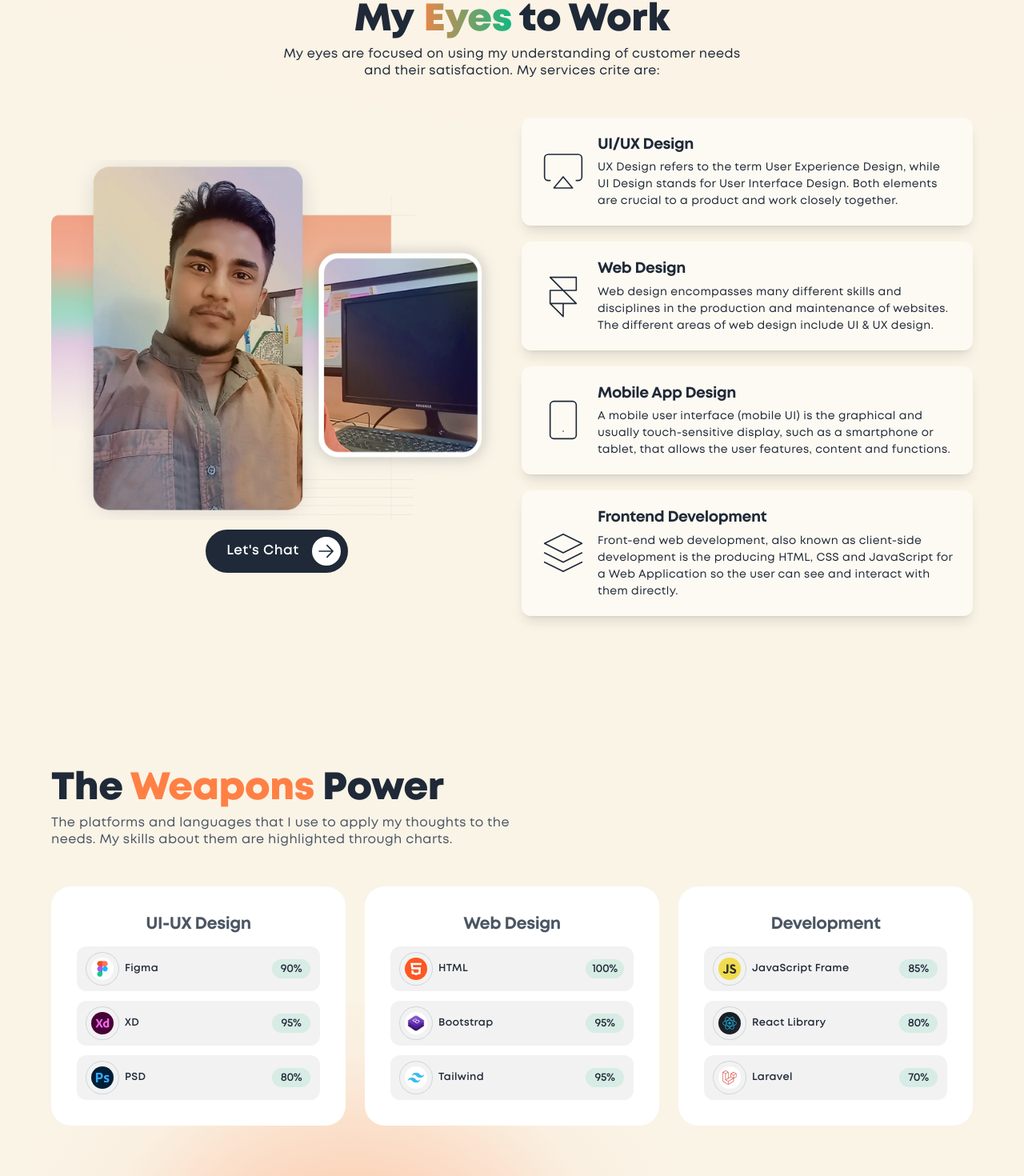
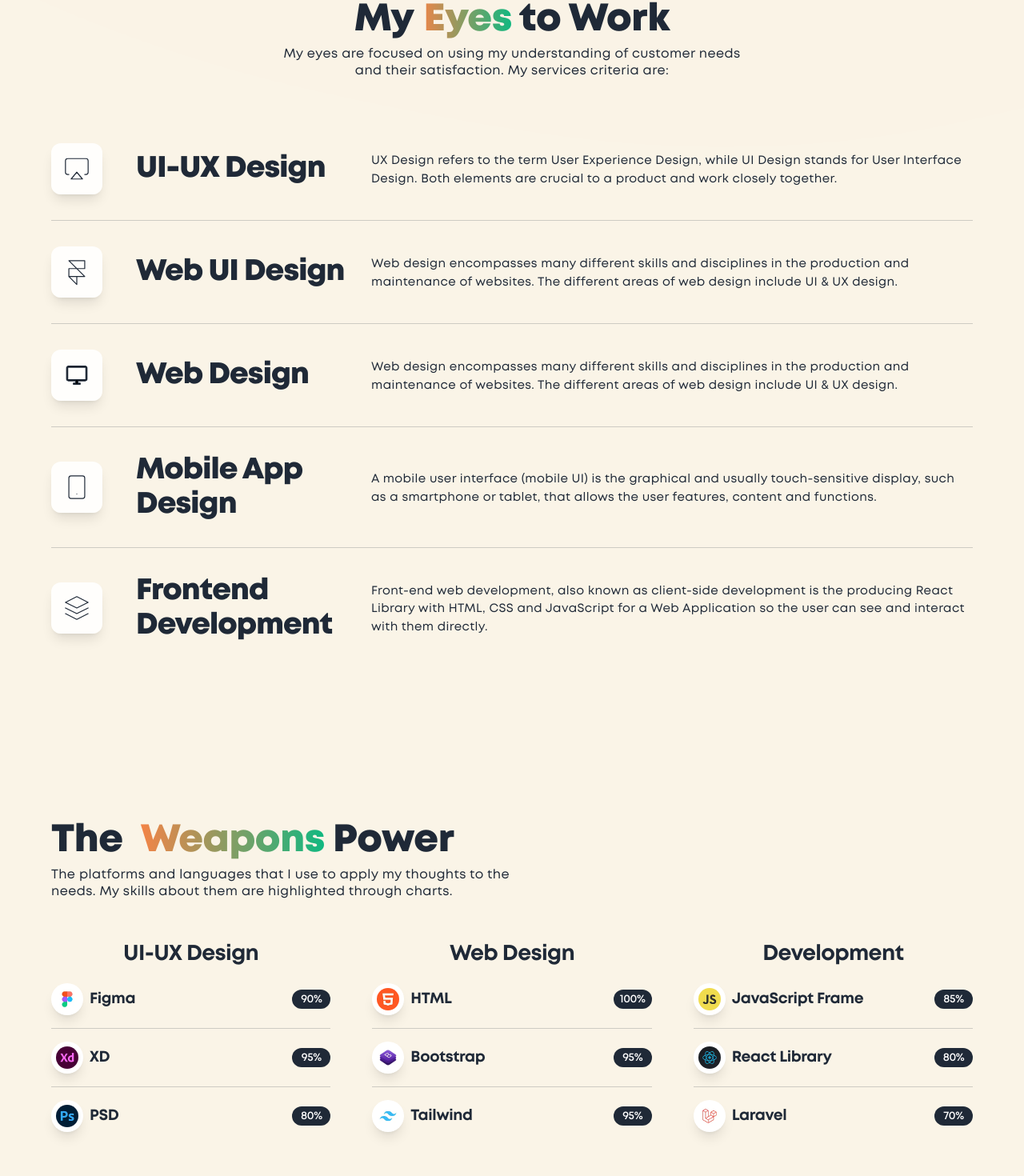
Before and after one commit to ToukirRj/Portfolio, a React (Vite) app: page / in a window 1280 px wide. Shown: the part 1615-3085 px from the top of the page at 80% size. Built offline with nearby package versions, Linux system fonts and the light colour scheme.

Commit message:
no message

```diff
--- a/src/SASS/custom.scss
+++ b/src/SASS/custom.scss
@@ -80,24 +80,6 @@ header{
         .no-respons{
             @apply transform-none;
         }
-    }
-}
-
-
-//skills
-.skill-item{
-    @apply flex items-center justify-between px-3 py-2 bg-[#f2f2f2] rounded-xl;
-    .img-holder{
-        @apply relative flex h-10 w-10 flex-none items-center justify-center rounded-full ring-1 ring-gray-300;
-        img{
-            @apply h-7 w-7 overflow-hidden rounded-full;
-        }
-    }
-    dd{
-        @apply text-[13px] font-[500] tracking-wide text-gray-800 w-full;
-    }
-    .counter{
-        @apply flex items-center justify-center text-[#1F2937] font-medium text-[14px] w-12 h-6 rounded-full bg-[#10B881]/[.12];
     }
 }
 
@@ -223,17 +205,8 @@ header{
 
 
 //experience
-.expo-link:first-child{
+.expo-link{
     @apply bg-[#0FB87F]/[.1] hover:bg-[#10B881]/[.25];
-}
-.expo-link:nth-child(2){
-    @apply bg-[#0FB87F]/[.1] hover:bg-[#10B881]/[.25];
-}
-.expo-link:nth-child(3){
-    @apply bg-[#0FB87F]/[.1] hover:bg-[#10B881]/[.25];
-}
-.gradient-stops{
-    background-image:radial-gradient(rgba(255,128,69,1), rgba(255,128,69,.9), rgba(255,128,69,.5), rgba(255,128,69,.1), transparent ,transparent);
 }
 
 
--- a/src/components/Eyes.jsx
+++ b/src/components/Eyes.jsx
@@ -1,6 +1,4 @@
 
-import Mission from '/img/mission.webp'
-import { Link } from 'react-router-dom'
 import serviceData from '../datas/serviceData';
 
 const Eyes = () => {
@@ -12,33 +10,24 @@ const Eyes = () => {
                         <h2 className="text-3xl font-bold text-[#1F2937] md:text-4xl xl:text-5xl">My
                         <span className="bg-gradient-to-r from-[#ff8144] to-[#10b881] inline-block text-transparent bg-clip-text ps-3">Eyes</span> to Work</h2>
                         <p className="mx-auto max-w-full mt-2 text-[#1F2937] sm:w-3/6 w-full sm:text-[16px] text-[14px] font-[400] tracking-wide leading-[21px]">
-                            My eyes are focused on using my understanding of customer needs and their satisfaction. My services crite are:
+                            My eyes are focused on using my understanding of customer needs and their satisfaction. My services criteria are:
                         </p>
                     </div>
                     <div className="sm:mt-12 mt-8 animatable">
                         <div className="gap-6 space-y-0 flex sm:flex-row flex-col items-center">
-                            <div className="sm:w-1/2 w-full">
-                                <img src={Mission} className="mx-auto max-w-full" alt="me" loading="lazy"/>
-                                <div className="mt-3 flex justify-center">
-                                    <Link to="https://wa.me/8801753778070" target="_blank" className="group h-[54px] w-auto relative flex items-center rounded-full ps-6 pe-[7px] border-2 border-[#1F2937] bg-[#1F2937]">
-                                        <span className='text-[#fff] group-hover:text-[#FB8245] text-[17px] font-[500] pe-4 tracking-wide'>Let's Chat</span>
-                                        <span className='w-[36px] h-[36px] rounded-full bg-[#fff] group-hover:bg-[#FB8245] flex items-center justify-center'>
-                                            <svg xmlns="http://www.w3.org/2000/svg" width="26" height="26" viewBox="0 0 1024 1024">
-                                                <path fill="#1F2937" d="M754.752 480H160a32 32 0 1 0 0 64h594.752L521.344 777.344a32 32 0 0 0 45.312 45.312l288-288a32 32 0 0 0 0-45.312l-288-288a32 32 0 1 0-45.312 45.312L754.752 480z"/>
-                                            </svg>
-                                        </span>
-                                    </Link>
-                                </div>
-                            </div>
-                            <div className="relative sm:w-1/2 w-full space-y-5 animatable">
+                            <div className="relative w-full divide-y divide-[#1F2937]/[0.2]">
                                 {serviceData.map(service => (
-                                    <div key={service.id} className="flex sm:flex-row flex-col items-center gap-4 bg-white/[0.5] bg-blur shadow-lg rounded-xl px-6 py-5 animatable">
-                                        <div className="w-[55px] h-auto text-center">
-                                            <svg xmlns="http://www.w3.org/2000/svg" width="56" height="56" viewBox="0 0 24 24" fill="none" stroke={service.iconColor} strokeWidth=".7" strokeLinecap="round" strokeLinejoin="round" className={`feather feather-${service.iconPath}`} dangerouslySetInnerHTML={{ __html: service.iconStyle }}/>
+                                    <div key={service.id} className="flex sm:flex-row flex-col items-center gap-3 py-8 animatable">
+                                        <div className="w-1/12">
+                                            <span className='w-16 h-16 rounded-xl bg-white/[0.85] shadow-lg shadow-primary/10 flex items-center justify-center'>
+                                                <svg xmlns="http://www.w3.org/2000/svg" width="34" height="34" viewBox="0 0 24 24" fill="none" stroke={service.iconColor} strokeWidth=".85" strokeLinecap="round" strokeLinejoin="round" className={`feather feather-${service.iconPath}`} dangerouslySetInnerHTML={{ __html: service.iconStyle }}/>
+                                            </span>
                                         </div>
-                                        <div className="w-full">
-                                            <h4 className="text-[19px] font-[600] tracking-tight text-[#1F2937] sm:text-start text-center">{service.title}</h4>
-                                            <p className="mt-1 text-[14px] font-[400] text-[#1F2937] tracking-wide sm:text-start text-center">{service.description}</p>
+                                        <div className='w-3/12'>
+                                            <h4 className="text-[37px] leading-[43px] font-[700] tracking-tight text-[#1F2937] sm:text-start text-center">{service.title}</h4>
+                                        </div>
+                                        <div className='w-8/12'>
+                                            <p className="mt-1 text-[15px] font-[400] text-[#1F2937] tracking-wide sm:text-start text-center">{service.description}</p>
                                         </div>
                                     </div>
                                 ))}
--- a/src/components/Myself.jsx
+++ b/src/components/Myself.jsx
@@ -45,7 +45,7 @@ const Myself = () => {
                                     </p>
                                     <div className="mt-6 flex justify-start">
                                         <Link to="https://wa.me/8801753778070" target="_blank" className="group h-[54px] w-auto relative flex items-center rounded-full ps-6 pe-[7px] border-2 border-[#1F2937] bg-[#1F2937]">
-                                            <span className='text-[#fff] group-hover:text-[#FB8245] text-[17px] font-[500] pe-4 tracking-wide'>Let's Chat</span>
+                                            <span className='text-[#fff] group-hover:text-[#FB8245] text-[17px] font-[500] pe-4 tracking-wide'>Let&apos;s Chat</span>
                                             <span className='w-[36px] h-[36px] rounded-full bg-[#fff] group-hover:bg-[#FB8245] flex items-center justify-center'>
                                                 <svg xmlns="http://www.w3.org/2000/svg" width="26" height="26" viewBox="0 0 1024 1024">
                                                     <path fill="#1F2937" d="M754.752 480H160a32 32 0 1 0 0 64h594.752L521.344 777.344a32 32 0 0 0 45.312 45.312l288-288a32 32 0 0 0 0-45.312l-288-288a32 32 0 1 0-45.312 45.312L754.752 480z"/>
--- a/src/components/Weapons.jsx
+++ b/src/components/Weapons.jsx
@@ -3,35 +3,35 @@ import skillsData from '../datas/skillsData';
 
 const Weapons = () => {
   return (
-    <section className="sm:py-24 py-12 relative">
-      <div className="mx-auto px-4 sm:px-12 xl:max-w-6xl xl:px-0 relative z-10 animatable">
+    <section className="sm:py-24 py-12 relative z-20">
+      <div className="mx-auto px-4 sm:px-12 xl:max-w-6xl xl:px-0 animatable">
         <div className="relative">
           <h2 className="text-3xl font-bold text-[#1F2937] md:text-4xl xl:text-5xl sm:text-start text-center">
-            The <span className="text-[#FF8045]">Weapons</span> Power
+            The <span className="bg-gradient-to-r from-[#ff8144] to-[#10b881] inline-block text-transparent bg-clip-text ps-3">Weapons</span> Power
           </h2>
-          <p className="mt-2 text-gray-600 sm:w-3/6 w-full sm:text-[16px] text-[14px] font-[400] tracking-wide leading-[21px] sm:text-start text-center">
+          <p className="mt-2 text-[#1F2937] sm:w-3/6 w-full sm:text-[16px] text-[14px] font-[400] tracking-wide leading-[21px] sm:text-start text-center">
             The platforms and languages that I use to apply my thoughts to the needs. My skills about them are highlighted through charts.
           </p>
         </div>
 
         <div className="sm:mt-12 mt-8 relative z-10">
-          <div className="gap-6 space-y-0 flex sm:flex-row flex-col items-center">
+          <div className="gap-6 space-x-7 flex sm:flex-row flex-col items-center">
             {skillsData.map((category, index) => (
               <div key={index} className="sm:w-1/3 w-full">
-                <div className="rounded-[25px] bg-white bg-blur p-8 animatable">
+                <div className="bg-blur animatable">
                   <h2 className="flex items-center">
-                    <span className="text-[21px] text-center w-full font-semibold tracking-tight text-gray-600">{category.title}</span>
+                    <span className="text-[27px] text-center w-full font-[600] tracking-tight text-[#1F2937]">{category.title}</span>
                   </h2>
-                  <div className="mt-3 space-y-3">
+                  <div className="divide-y divide-[#1F2937]/[.2]">
                     {category.skills.map((skill, skillIndex) => (
-                      <div key={skillIndex} className="skill-item">
+                      <div key={skillIndex} className="flex items-center justify-between py-4">
                         <div className="flex gap-2 items-center">
-                          <div className="img-holder">
-                            <img src={skill.icon} alt="icon" width="28" height="28" />
+                          <div className="relative flex h-10 w-10 flex-none items-center justify-center rounded-full bg-white shadow-lg shadow-primary/30">
+                            <img src={skill.icon} alt="icon" width="28" height="28" className='h-7 w-7 overflow-hidden rounded-full'/>
                           </div>
-                          <dd>{skill.name}</dd>
+                          <dd className='text-[#1F2937] font-[600] text-[19px]'>{skill.name}</dd>
                         </div>
-                        <div className="counter">{skill.percent}%</div>
+                        <div className="flex items-center justify-center text-white font-medium text-[14px] w-12 h-6 rounded-full bg-[#1F2937]">{skill.percent}%</div>
                       </div>
                     ))}
                   </div>
--- a/src/datas/serviceData.jsx
+++ b/src/datas/serviceData.jsx
@@ -6,7 +6,7 @@ const serviceData = [
       "iconColor": "#1F2937",
       "iconPath": "feather-airplay",
       "iconStyle": `<path d="M5 17H4a2 2 0 0 1-2-2V5a2 2 0 0 1 2-2h16a2 2 0 0 1 2 2v10a2 2 0 0 1-2 2h-1"></path><polygon points="12 15 17 21 7 21 12 15"></polygon>`,
-      "title": "UI/UX Design",
+      "title": "UI-UX Design",
       "description": "UX Design refers to the term User Experience Design, while UI Design stands for User Interface Design. Both elements are crucial to a product and work closely together."
     },
     {
@@ -14,11 +14,19 @@ const serviceData = [
       "iconColor": "#1f2937",
       "iconPath": "feather-framer",
       "iconStyle": `<path d="M5 16V9h14V2H5l14 14h-7m-7 0l7 7v-7m-7 0h7"></path>`,
+      "title": "Web UI Design",
+      "description": "Web design encompasses many different skills and disciplines in the production and maintenance of websites. The different areas of web design include UI & UX design."
+    },
+    {
+      "id": 3,
+      "iconColor": "#1f2937",
+      "iconPath": "feather-framer",
+      "iconStyle": `<path fill="currentColor" d="M9 20v-1h2v-2H4.615q-.69 0-1.152-.462Q3 16.075 3 15.385v-9.77q0-.69.463-1.152Q3.925 4 4.615 4h14.77q.69 0 1.152.463q.463.462.463 1.152v9.77q0 .69-.462 1.153q-.463.462-1.153.462H13v2h2v1zm-4.385-4h14.77q.23 0 .423-.192q.192-.193.192-.423v-9.77q0-.23-.192-.423Q19.615 5 19.385 5H4.615q-.23 0-.423.192Q4 5.385 4 5.615v9.77q0 .23.192.423q.193.192.423.192M4 16V5z"/>`,
       "title": "Web Design",
       "description": "Web design encompasses many different skills and disciplines in the production and maintenance of websites. The different areas of web design include UI & UX design."
     },
     {
-      "id": 3,
+      "id": 4,
       "iconColor": "#1f2937",
       "iconPath": "feather-smartphone",
       "iconStyle": `<rect x="5" y="2" width="14" height="20" rx="2" ry="2"></rect><line x1="12" y1="18" x2="12.01" y2="18"></line>`,
@@ -26,12 +34,12 @@ const serviceData = [
       "description": "A mobile user interface (mobile UI) is the graphical and usually touch-sensitive display, such as a smartphone or tablet, that allows the user features, content and functions."
     },
     {
-      "id": 4,
+      "id": 5,
       "iconColor": "#1f2937",
       "iconPath": "feather-layers",
       "iconStyle": `<polygon points="12 2 2 7 12 12 22 7 12 2"></polygon><polyline points="2 17 12 22 22 17"></polyline><polyline points="2 12 12 17 22 12"></polyline>`,
       "title": "Frontend Development",
-      "description": "Front-end web development, also known as client-side development is the producing HTML, CSS and JavaScript for a Web Application so the user can see and interact with them directly."
+      "description": "Front-end web development, also known as client-side development is the producing React Library with HTML, CSS and JavaScript for a Web Application so the user can see and interact with them directly."
     }
   ];
 
```
